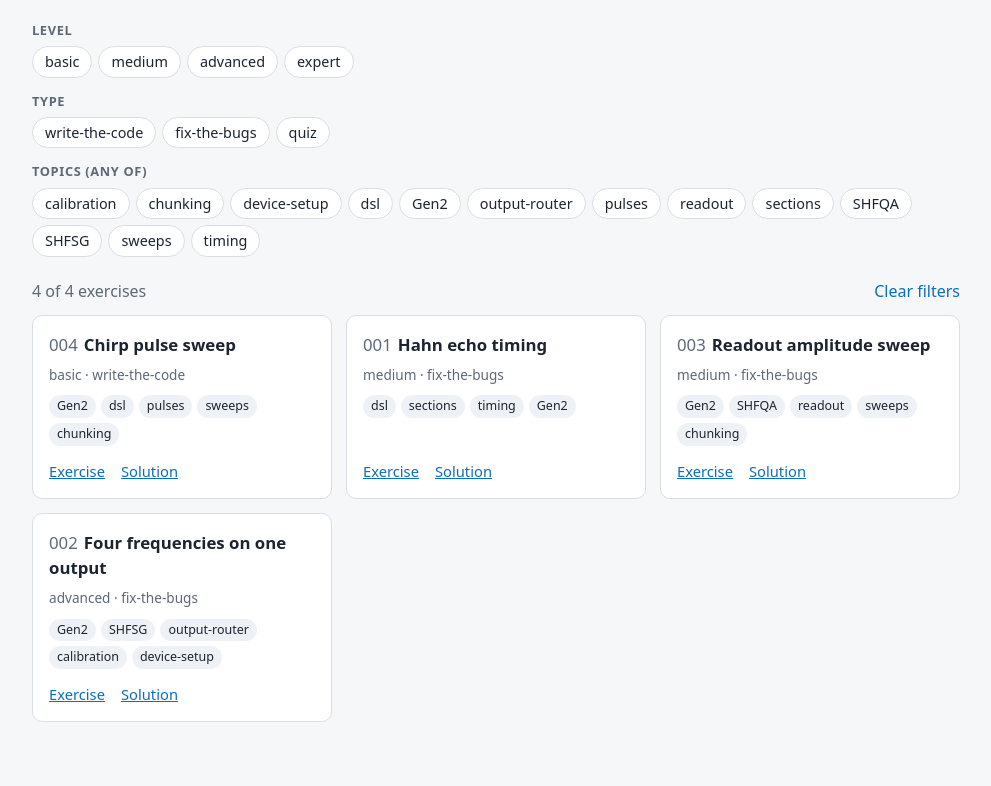
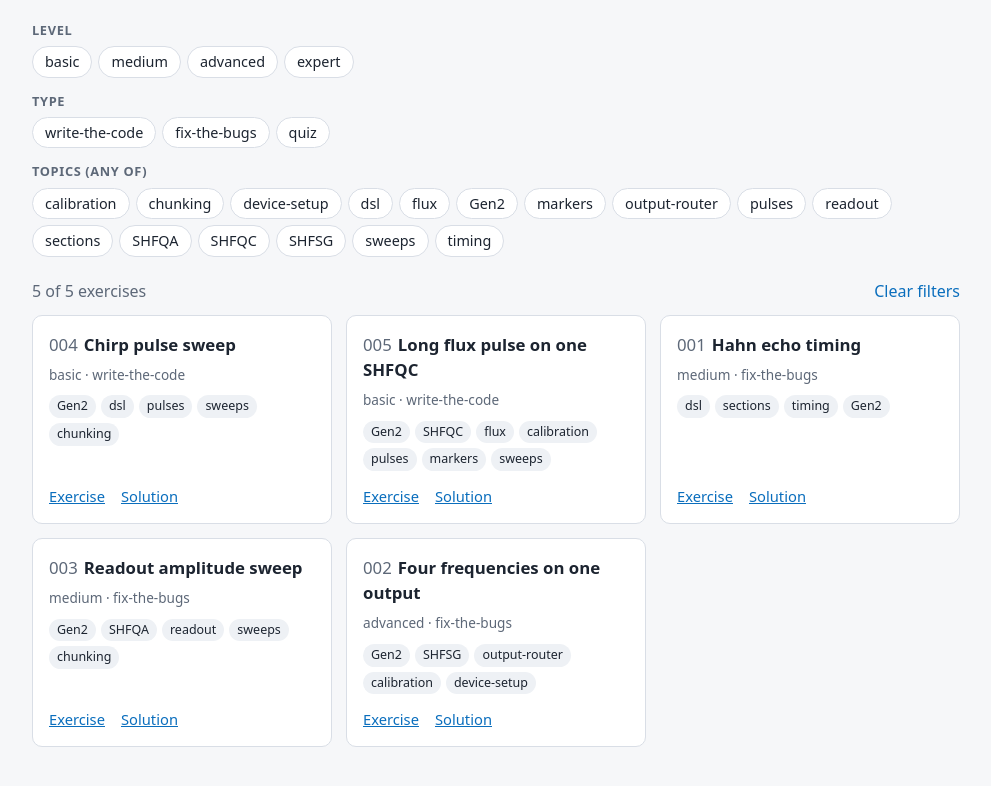
Before and after one commit to zhinst-owl/laboneq-exercises, a plain HTML site: page docs/index.html in a window 1280 px wide. Shown: the part 128-914 px from the top of the page, without its empty margins (144-1135 px from the left). Drawn offline with Linux system fonts and the light colour scheme.

Commit message:
Add exercise 005: long flux pulse on one SHFQC
Co-Authored-By: Claude Fable 5.2 <noreply@anthropic.com>

```diff
--- a/docs/index.html
+++ b/docs/index.html
@@ -82,12 +82,15 @@ const DATA = {
   "chunking",
   "device-setup",
   "dsl",
+  "flux",
   "Gen2",
+  "markers",
   "output-router",
   "pulses",
   "readout",
   "sections",
   "SHFQA",
+  "SHFQC",
   "SHFSG",
   "sweeps",
   "timing"
@@ -107,6 +110,23 @@ const DATA = {
    ],
    "exercise_url": "https://github.com/zhinst-owl/laboneq-exercises/blob/main/exercises/004_chirp_pulse_sweep/exercise.ipynb",
    "solution_url": "https://github.com/zhinst-owl/laboneq-exercises/blob/main/exercises/004_chirp_pulse_sweep/solution.ipynb"
+  },
+  {
+   "id": "005",
+   "title": "Long flux pulse on one SHFQC",
+   "level": "basic",
+   "type": "write-the-code",
+   "topics": [
+    "Gen2",
+    "SHFQC",
+    "flux",
+    "calibration",
+    "pulses",
+    "markers",
+    "sweeps"
+   ],
+   "exercise_url": "https://github.com/zhinst-owl/laboneq-exercises/blob/main/exercises/005_long_flux_pulse/exercise.ipynb",
+   "solution_url": "https://github.com/zhinst-owl/laboneq-exercises/blob/main/exercises/005_long_flux_pulse/solution.ipynb"
   },
   {
    "id": "001",
```
Also changed, not shown: 3 other files.
